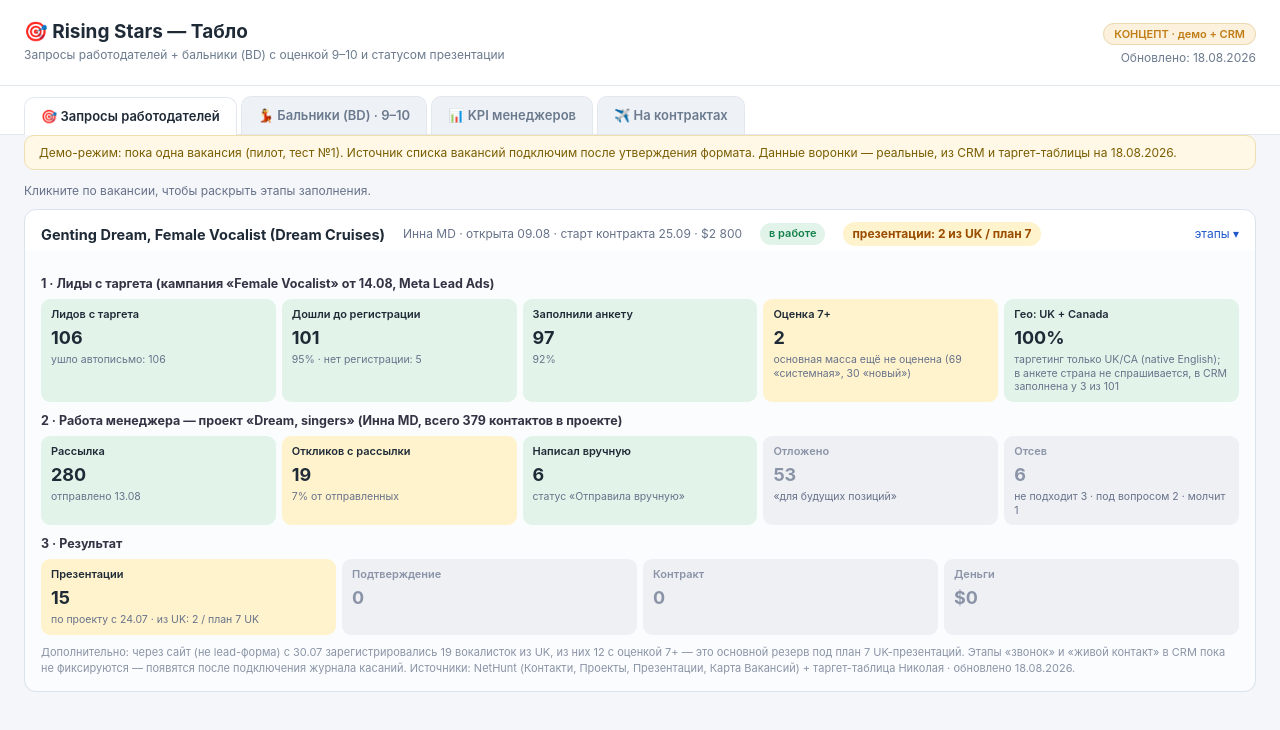
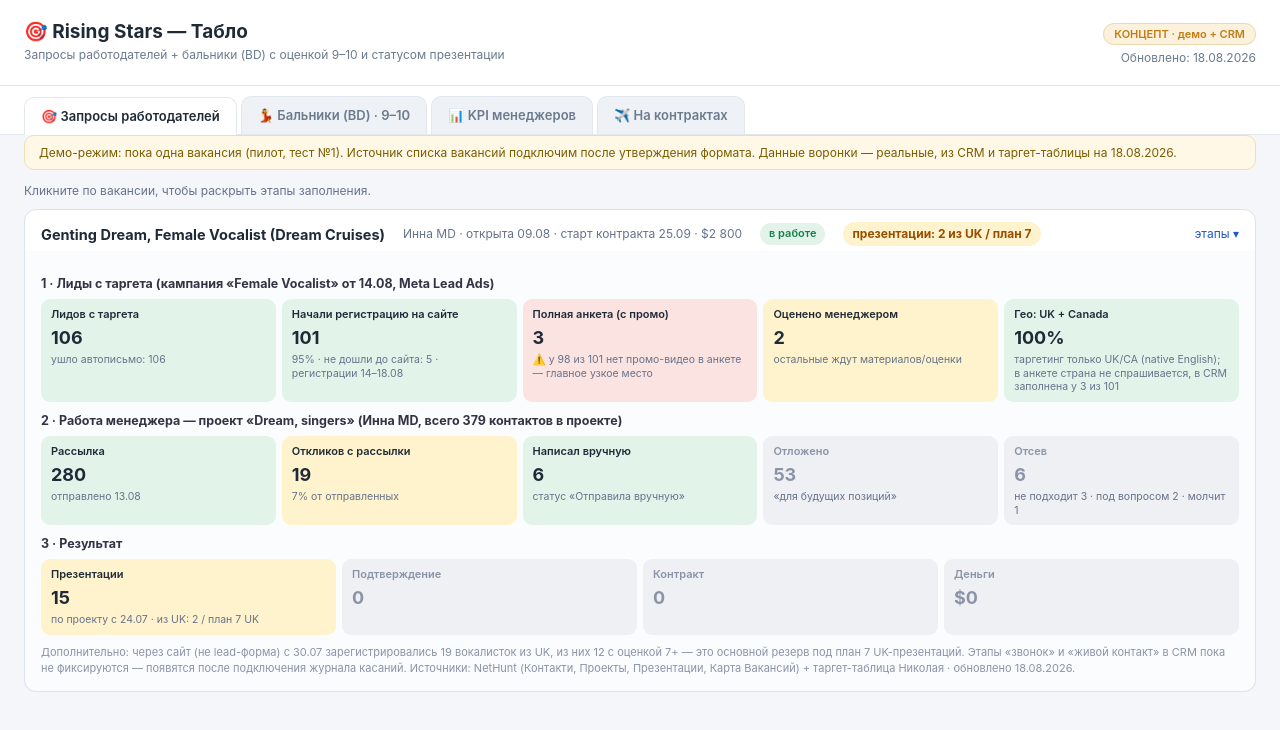
Before and after one commit to auditions-svg/rs-board, a plain HTML site: page index.html in a window 1280 px wide. Both pictures are taken after a click on the element 640 px from the left and 234 px from the top of the page. Drawn offline with Linux system fonts and the light colour scheme.

Commit message:
Update index.html

```diff
--- a/index.html
+++ b/index.html
@@ -114,9 +114,9 @@ td .b{max-width:none}
   <div class="fun-h">1 · Лиды с таргета (кампания «Female Vocalist» от 14.08, Meta Lead Ads)</div>
   <div class="fun-grid">
    <div class="fun-c g"><div class="fun-n">Лидов с таргета</div><div class="fun-v">106</div><div class="fun-x">ушло автописьмо: 106</div></div>
-   <div class="fun-c g"><div class="fun-n">Дошли до регистрации</div><div class="fun-v">101</div><div class="fun-x">95% · нет регистрации: 5</div></div>
-   <div class="fun-c g"><div class="fun-n">Заполнили анкету</div><div class="fun-v">97</div><div class="fun-x">92%</div></div>
-   <div class="fun-c y"><div class="fun-n">Оценка 7+</div><div class="fun-v">2</div><div class="fun-x">основная масса ещё не оценена (69 «системная», 30 «новый»)</div></div>
+   <div class="fun-c g"><div class="fun-n">Начали регистрацию на сайте</div><div class="fun-v">101</div><div class="fun-x">95% · не дошли до сайта: 5 · регистрации 14–18.08</div></div>
+   <div class="fun-c r"><div class="fun-n">Полная анкета (с промо)</div><div class="fun-v">3</div><div class="fun-x">⚠️ у 98 из 101 нет промо-видео в анкете — главное узкое место</div></div>
+   <div class="fun-c y"><div class="fun-n">Оценено менеджером</div><div class="fun-v">2</div><div class="fun-x">остальные ждут материалов/оценки</div></div>
    <div class="fun-c g"><div class="fun-n">Гео: UK + Canada</div><div class="fun-v">100%</div><div class="fun-x">таргетинг только UK/CA (native English); в анкете страна не спрашивается, в CRM заполнена у 3 из 101</div></div>
   </div>
   <div class="fun-h">2 · Работа менеджера — проект «Dream, singers» (Инна MD, всего 379 контактов в проекте)</div>
```
